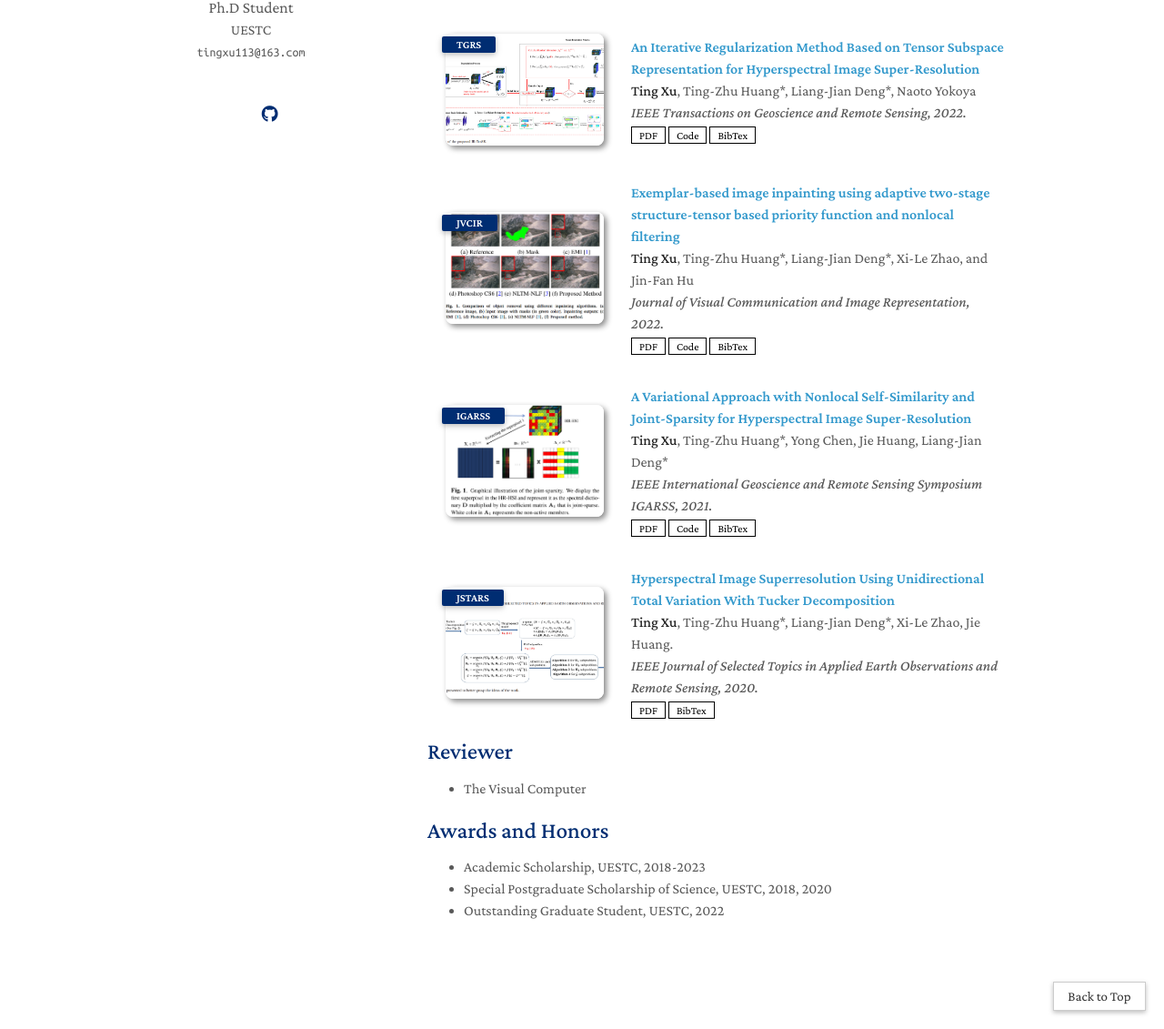
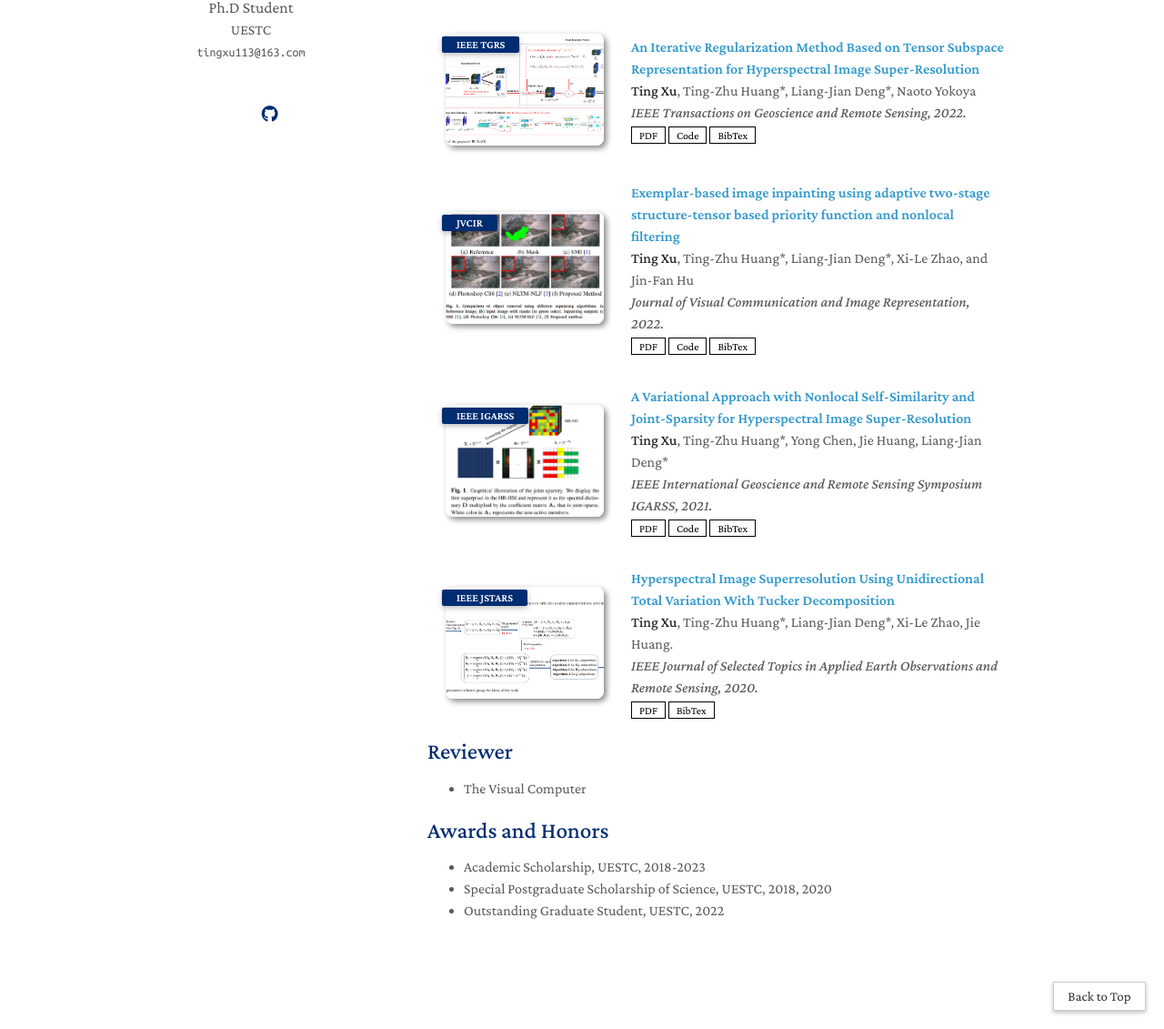
Before and after one commit to tingxu113/tingxu113.github.io, a Jekyll site: the page built from index.md, in a window 1280 px wide and 1400 px high, scrolled down 663 px. Shown: the part 269-1400 px from the top of the window at 91% size. Built offline with Jekyll 4.4.1, drawn with Linux system fonts in a browser that asks for light colours; nearby versions of some CDN libraries; a style sheet for code colours, icons or effects is not loaded; our own code applies the rules of GitHub Pages for plain Markdown files.

Commit message:
Update publications.md

```diff
--- a/_includes/publications.md
+++ b/_includes/publications.md
@@ -33,7 +33,7 @@
 <div class="pub-row">
   <div class="col-sm-3 abbr" style="position: relative;padding-right: 15px;padding-left: 15px;">
     <img src="assets/img/IR-TenSR.png" width="200px" class="teaser img-fluid z-depth-1" style="width=100;height=30%">
-            <abbr class="badge">TGRS</abbr>
+            <abbr class="badge">IEEE TGRS</abbr>
   </div>
   <div class="col-sm-9" style="position: relative;padding-right: 15px;padding-left: 20px;">
       <div class="title"><a href="https://ieeexplore.ieee.org/document/9777947">An Iterative Regularization Method Based on Tensor Subspace Representation for Hyperspectral Image Super-Resolution</a></div>
@@ -81,7 +81,7 @@
 <div class="pub-row">
   <div class="col-sm-3 abbr" style="position: relative;padding-right: 15px;padding-left: 15px;">
     <img src="assets/img/IGAR.png" width="200px" class="teaser img-fluid z-depth-1" style="width=100;height=30%">
-            <abbr class="badge">IGARSS</abbr>
+            <abbr class="badge">IEEE IGARSS</abbr>
   </div>
   <div class="col-sm-9" style="position: relative;padding-right: 15px;padding-left: 20px;">
       <div class="title"><a href="https://ieeexplore.ieee.org/document/9554815">A Variational Approach with Nonlocal Self-Similarity and Joint-Sparsity for Hyperspectral Image Super-Resolution</a></div>
@@ -104,7 +104,7 @@
 <div class="pub-row">
   <div class="col-sm-3 abbr" style="position: relative;padding-right: 15px;padding-left: 15px;">
     <img src="assets/img/tuck.png" width="200px" class="teaser img-fluid z-depth-1" style="width=100;height=30%">
-            <abbr class="badge">JSTARS</abbr>
+            <abbr class="badge">IEEE JSTARS</abbr>
   </div>
   <div class="col-sm-9" style="position: relative;padding-right: 15px;padding-left: 20px;">
       <div class="title"><a href="https://ieeexplore.ieee.org/document/9151315">Hyperspectral Image Superresolution Using Unidirectional Total Variation With Tucker Decomposition</a></div>
```
